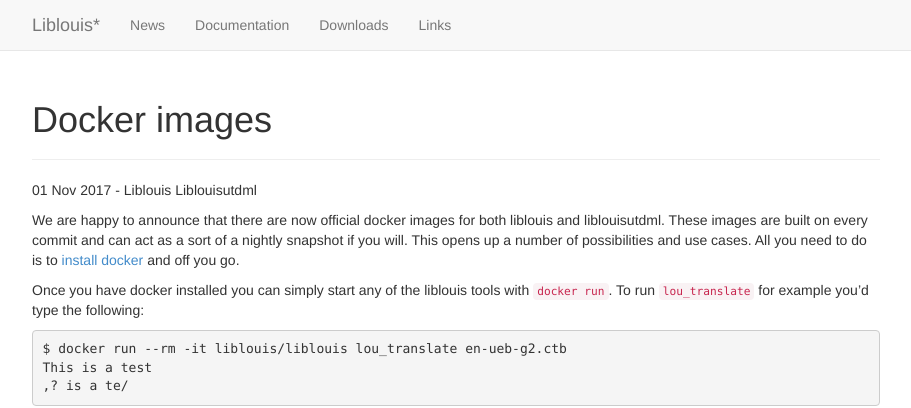
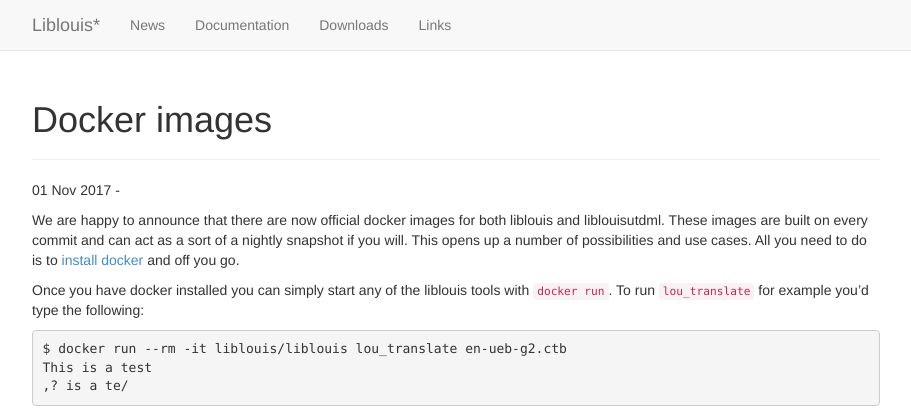
Before and after one commit to liblouis/liblouis.github.io, a Jekyll site: the page built from _posts/2017-11-01-docker-images.md, in a window 1280 px wide. Shown: the top 408 px of the page, without its empty margins (38-949 px from the left). Built offline with Jekyll 4.4.1, drawn with Linux system fonts in a browser that asks for light colours.

Commit message:
Drop the category for the docker post

```diff
--- a/_posts/2017-11-01-docker-images.md
+++ b/_posts/2017-11-01-docker-images.md
@@ -1,6 +1,5 @@
 ---
 title: Docker images
-category: Liblouis Liblouisutdml
 ---
 
 We are happy to announce that there are now official docker images for
```
